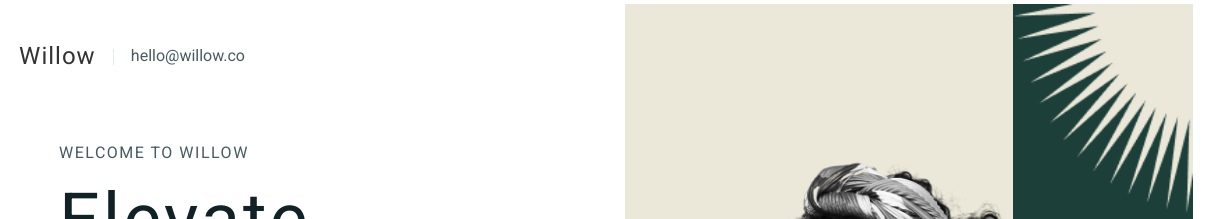
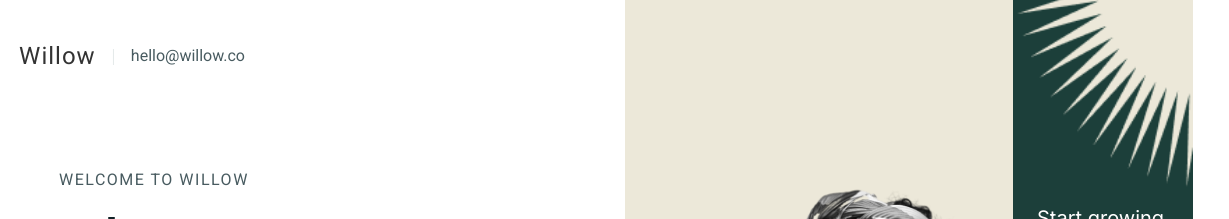
Before and after one commit to tyomkainfo/Willow-team, a plain HTML site: page index.html in a window 1280 px wide. Shown: the top 219 px of the page, 51-1280 px from the left. Drawn offline with nearby package versions, Linux system fonts and the light colour scheme.

Commit message:
changed section main_page

```diff
--- a/css/style_natali.css
+++ b/css/style_natali.css
@@ -15,6 +15,7 @@
     letter-spacing: 1.5px;
     text-transform: uppercase;
     color: #485B60;
+    padding-top: 27px;
     padding-bottom: 11px;
 }
 
@@ -56,7 +57,7 @@ h1 {
 .img_girl {
     background-color:  #ECE8D9;
     padding-top: 133px;
-    margin-top: -133px;
+    margin-top: -137px;
     line-height: 0;
     margin-right: 110px;
     position: relative;
@@ -105,7 +106,7 @@ h1 {
     position: absolute;
     z-index: 1;
     right: -74px;
-    top: 0;
+    bottom: 402px;
     max-width: 180px;
     background-color: #1C3F3A;;
     display: flex;
```
